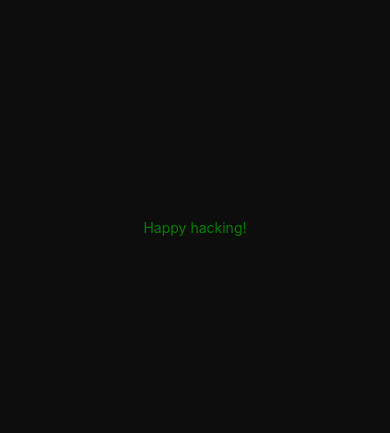
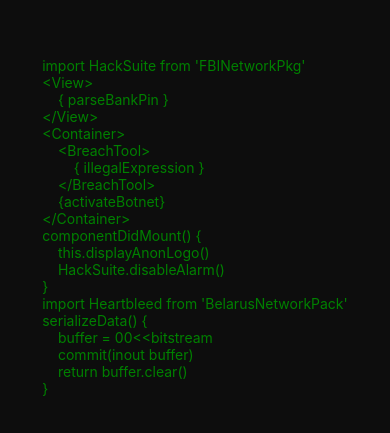
Before and after one commit to SovietLada/HackerTyper, a React Native app: screen / in a window 390 px wide. Shown: the part 195-628 px from the top of the page. Built offline with nearby package versions, Linux system fonts and the light colour scheme.

Commit message:
"code" snippets

```diff
--- a/App.js
+++ b/App.js
@@ -10,10 +10,27 @@ const styles = StyleSheet.create({
   }
 })
 
+const line1 = 'import HackSuite from \'FBINetworkPkg\''
+const line2 = '<View>\n    { parseBankPin }\n</View>'
+const line3 = '<Container>\n    <BreachTool>\n        { illegalExpression }\n    </BreachTool>\n    {activateBotnet}\n</Container>'
+const line4 = 'componentDidMount() {\n    this.displayAnonLogo()\n    HackSuite.disableAlarm()\n}'
+const line5 = 'import Heartbleed from \'BelarusNetworkPack\''
+const line6 = 'serializeData() {\n    buffer = 00<<bitstream\n    commit(inout buffer)\n    return buffer.clear()\n}'
+
 export const App = () => (
   <View style={styles.container}>
     <Text style={{ color: 'green' }}>
-      Happy hacking!
+      {line1}
+      {'\n'}
+      {line2}
+      {'\n'}
+      {line3}
+      {'\n'}
+      {line4}
+      {'\n'}
+      {line5}
+      {'\n'}
+      {line6}
     </Text>
   </View>
 )
```
Also changed, not shown: 1 other file (tests, documents, lock files or other folders).
